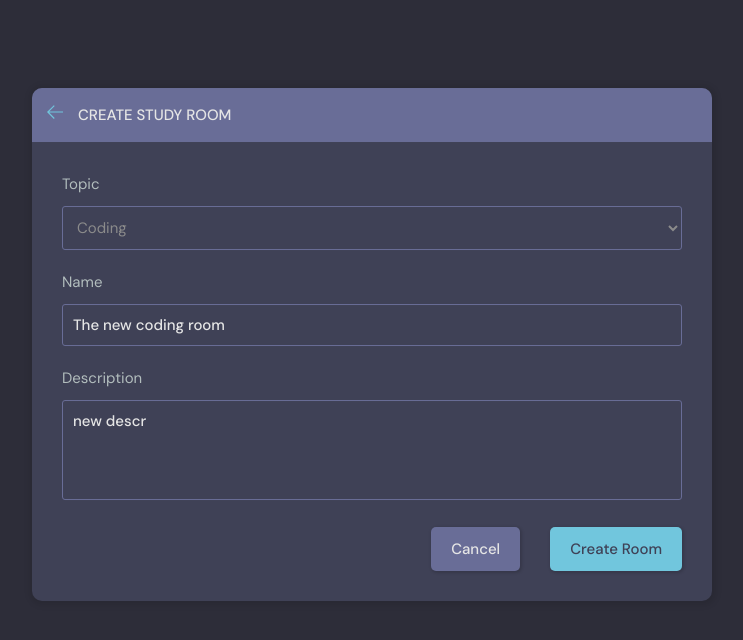
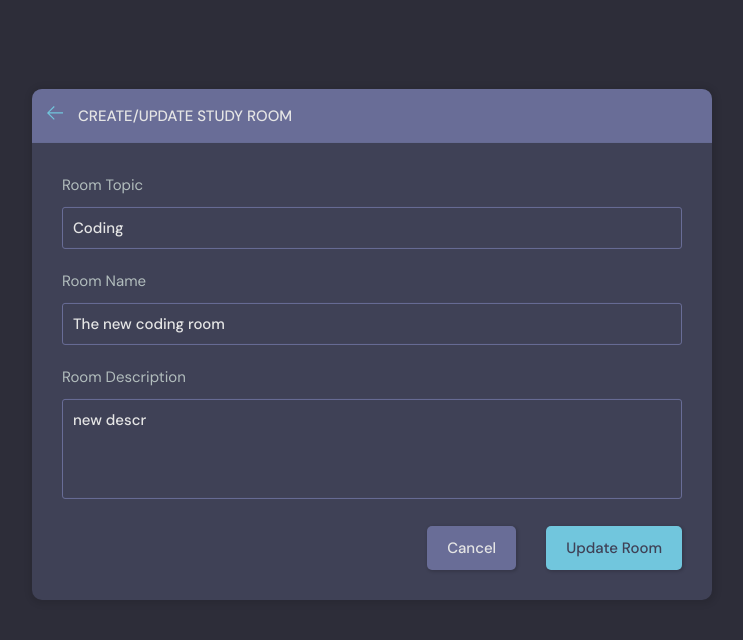
Before and after one commit to kajoshin/StudBud, a Django app: page /update-room/5/ in a window 1280 px wide. Shown: the part 76-716 px from the top of the page, without its empty margins (268-1011 px from the left). Run offline with Django 5.2, Linux system fonts and the light colour scheme; a user stored in the database is signed in; data comes from the database, SQL or seed files in the repository; both versions use the stored data as it was after the commit.

Commit message:
create/update room form installed

```diff
--- a/base/templates/base/room_form.html
+++ b/base/templates/base/room_form.html
@@ -14,20 +14,32 @@
               </path>
             </svg>
           </a>
-          <h3>Create Study Room</h3>
+          <h3>Create/Update Study Room</h3>
         </div>
       </div>
       <div class="layout__body">
         <form class="form" action="" method="post">
           {%csrf_token %}
-          {% for field in form %}
           <div class="form__group">
-            <label for="room_name"> {{field.label}} </label>
-            {{field}}
-
+            <label for="room_topic"> Room Topic </label>
+            <input required type="text" value="{{room.topic.name}}" name="topic" list="topic-list">
+            <datalist id="topic-list">
+              {% for topic in topics %}
+              <select id="room_topic">
+                <option value="{{topic.name}}"> {{topic.name}}</option>
+              </select>
+              {% endfor %}
+            </datalist>
           </div>
-          {% endfor %}
-   <!--       <div class="form__group">
+           <div class="form__group">
+            <label for="room_name"> Room Name </label>
+            {{form.name}}
+          </div>
+          <div class="form__group">
+            <label for="room_description"> Room Description </label>
+            {{form.description}}
+          </div>
+   <!--   <div class="form__group">
             <label for="room_topic">Topic</label>
             <input required type="text" name="topic" id="room_topic" list="topic-list" />
             <datalist id="topic-list">
@@ -46,8 +58,18 @@
             <textarea name="room_about" id="room_about" placeholder="Write about your study group..."></textarea>
           </div>-->
           <div class="form__action">
-            <a class="btn btn--dark" href="index.html">Cancel</a>
-            <button class="btn btn--main" type="submit">Create Room</button>
+            {% if room.id != None %}
+              <a class="btn btn--dark" href="{% url 'room' room.id %}">Cancel</a>
+            {% else %}
+              <a class="btn btn--dark" href="{% url 'home' %}">Cancel</a>
+            {% endif %}
+            <button class="btn btn--main" type="submit">
+              {% if room.id != None %}
+                Update Room
+              {% else %}
+                Create Room
+              {% endif %}
+            </button>
           </div>
         </form>
       </div>
--- a/base/views.py
+++ b/base/views.py
@@ -1,5 +1,6 @@
 from functools import reduce
 
+from Tools.scripts.make_ctype import method
 from django.db.transaction import commit
 from django.shortcuts import render, redirect
 from django.http import HttpResponse
@@ -116,30 +117,42 @@ def userProfile(request, pk):
 @login_required(login_url="/login")
 def create_room(request):
     form = RoomForm()
+    topics = Topic.objects.all()
     if request.method == 'POST':
-        form = RoomForm(request.POST)
-        if form.is_valid():
-            room = form.save(commit=False)
-            room.host = request.user
-            room.save()
-            return redirect('home')
+        topic_name = request.POST.get('topic')
+        topic, created = Topic.objects.get_or_create(name=topic_name)
+        Room.objects.create(
+            host=request.user,
+            topic=topic,
+            name=request.get('name'),
+            description=request.get('description')
+        )
+        # form = RoomForm(request.POST)
+        # if form.is_valid():
+        #     room = form.save(commit=False)
+        #     room.host = request.user
+        #     room.save()
+        #     return redirect('home')
 
-    context = {'form': form}
+    context = {'form': form, 'topics': topics}
     return render(request, "base/room_form.html", context)
 
 @login_required(login_url="/login")
 def update_room(request, pk):
     r = Room.objects.get(id=pk)
     form = RoomForm(instance=r)
-
+    topics = Topic.objects.all()
     if request.user != r.host:
         return HttpResponse("You are not allowed here - not your room.")
     if request.method == 'POST':
-        form = RoomForm(request.post, instance=r)
-        if form.is_valid():
-            form.save()
-            redirect('home')
-    context = {'form': form}
+        topic_name = request.POST.get('topic')
+        topic, created = Topic.objects.get_or_create(name=topic_name)
+        r.name = request.POST.get('name')
+        r.topic = topic
+        r.description = request.POST.get('description')
+        r.save()
+        return redirect('home')
+    context = {'form': form, 'topics': topics, 'room': r}
     return render(request, 'base/room_form.html', context)
 
 @login_required(login_url="/login")
```
Also changed, not shown: db.sqlite3.
